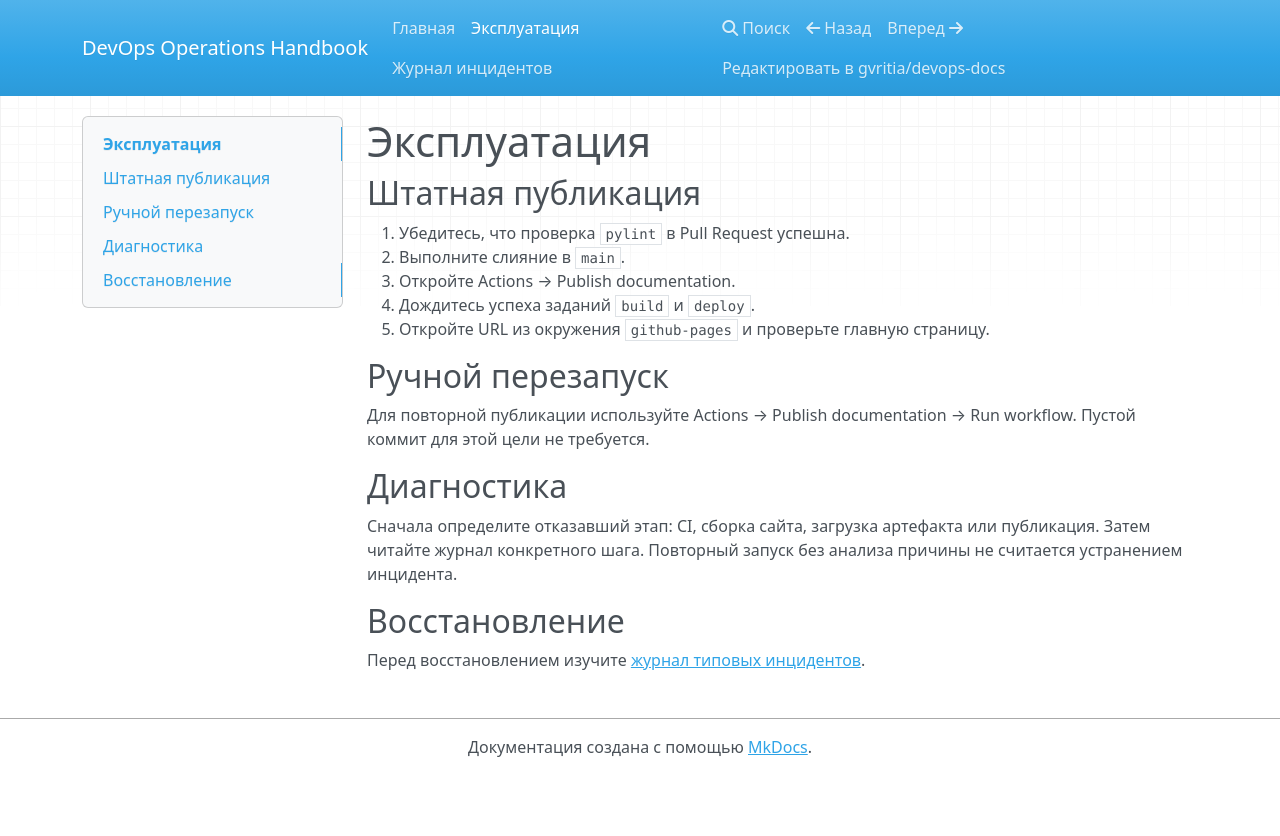
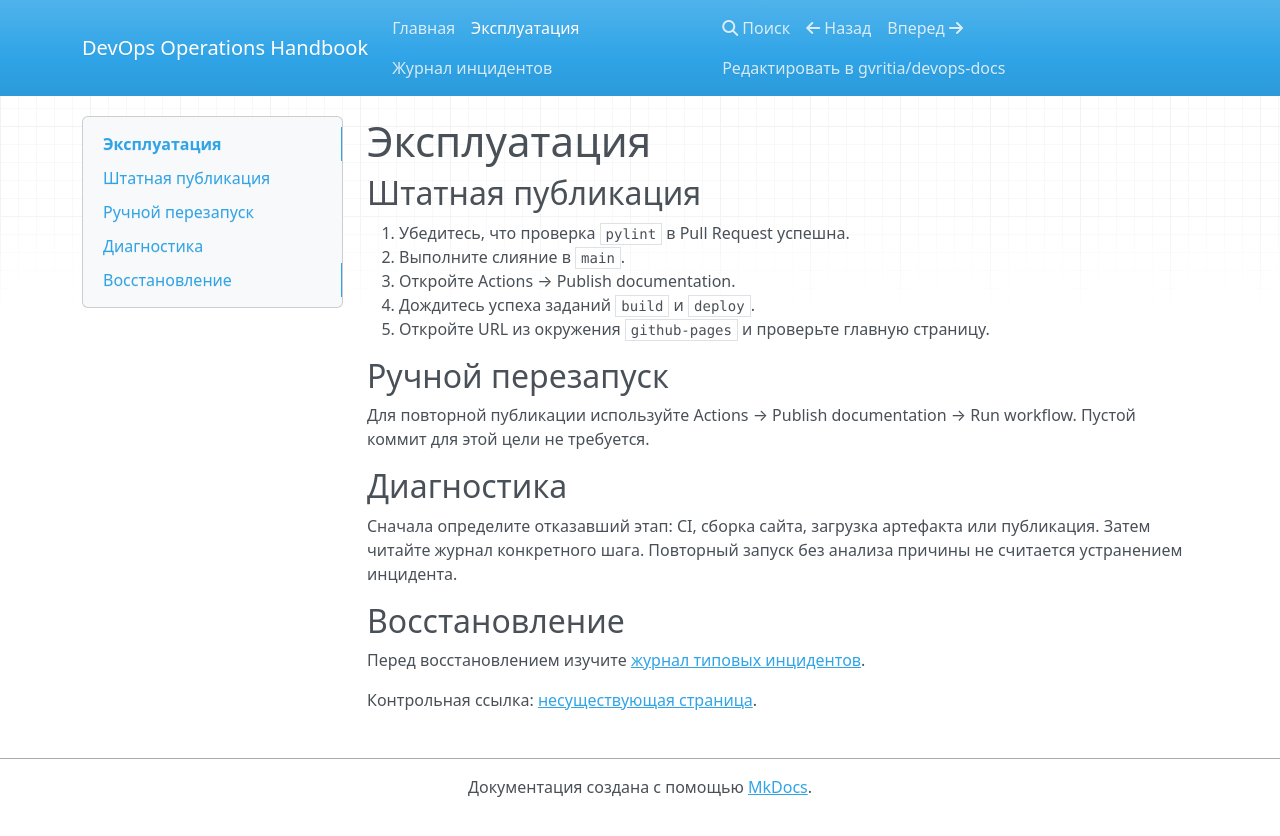
Before and after one commit to gvritia/devops-docs, an MkDocs documentation site: the page built from docs/runbook.md, in a window 1280 px wide. Shown: the top 836 px of the page. Built offline with MkDocs 1.6.1, drawn with Linux system fonts in a browser that asks for light colours; nearby versions of some CDN libraries.

Commit message:
docs: demonstrate broken link CI check

```diff
--- a/docs/runbook.md
+++ b/docs/runbook.md
@@ -21,3 +21,5 @@
 ## Восстановление
 
 Перед восстановлением изучите [журнал типовых инцидентов](incidents.md).
+
+Контрольная ссылка: [несуществующая страница](missing-page.md).
```
